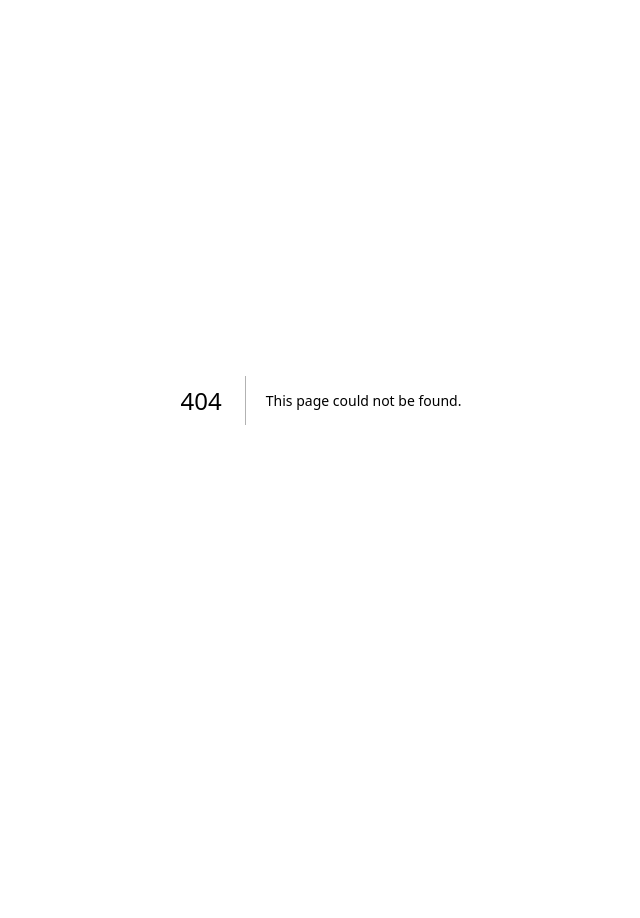
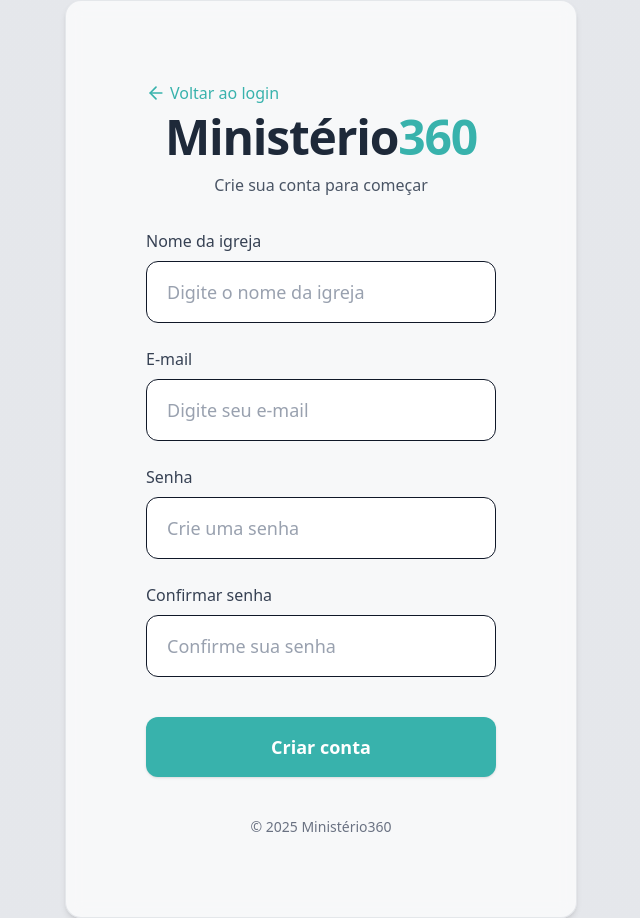
Before and after one commit to daniel-almeid/ministerio360, a Next.js app: page /register in a window 1280 px wide. Before the commit this address had no page. Shown: the whole page, without its empty margins (319-959 px from the left). Before the commit the page ends 800 px from the top, so only its background shows below. Built offline with nearby package versions, Linux system fonts and the light colour scheme.

Commit message:
Melhorias na tela de login e criação da tela de registro

```diff
--- a/app/(public)/login/page.tsx
+++ b/app/(public)/login/page.tsx
@@ -1,6 +1,6 @@
 'use client';
 
-import { useState } from 'react';
+import { useState, useEffect } from 'react';
 import { useRouter } from 'next/navigation';
 import { Loader2 } from 'lucide-react';
 
@@ -8,33 +8,58 @@
     const router = useRouter();
     const [email, setEmail] = useState('');
     const [password, setPassword] = useState('');
+    const [remember, setRemember] = useState(false);
     const [loading, setLoading] = useState(false);
     const [error, setError] = useState('');
+
+    useEffect(() => {
+        const savedEmail = localStorage.getItem('rememberedEmail');
+        if (savedEmail) {
+            setEmail(savedEmail);
+            setRemember(true);
+        }
+    }, []);
 
     async function handleLogin(e: React.FormEvent) {
         e.preventDefault();
         setError('');
         setLoading(true);
 
-        // Simula autenticação (aceita qualquer e-mail/senha)
-        await new Promise((resolve) => setTimeout(resolve, 800));
+        if (remember) {
+            localStorage.setItem('rememberedEmail', email);
+        } else {
+            localStorage.removeItem('rememberedEmail');
+        }
+
+        await new Promise((resolve) => setTimeout(resolve, 1200));
 
         if (email && password) {
-            router.push('/dashboard');
+            setTimeout(() => router.push('/dashboard'), 600);
         } else {
             setError('Informe e-mail e senha.');
+            setLoading(false);
         }
-
-        setLoading(false);
     }
 
     return (
-        <div className="min-h-screen flex items-center justify-center bg-linear-to-br from-gray-200 to-gray-200 px-6">
+        <div className="relative min-h-screen flex items-center justify-center bg-linear-to-br from-gray-200 to-gray-200 px-6 overflow-hidden">
+            {loading && (
+                <div className="absolute inset-0 bg-white/70 backdrop-blur-sm flex items-center justify-center z-50 animate-fadeIn">
+                    <div className="flex flex-col items-center space-y-4">
+                        <Loader2 className="animate-spin text-[#38B2AC] w-10 h-10" />
+                        <p className="text-gray-700 font-medium animate-pulse">
+                            Entrando...
+                        </p>
+                    </div>
+                </div>
+            )}
+
             <form
                 onSubmit={handleLogin}
-                className="w-full max-w-lg p-12 md:p-20 space-y-10 rounded-2xl bg-white/70 backdrop-blur-sm border border-gray-300/50 shadow-md"
+                className={`w-full max-w-lg p-12 md:p-20 space-y-10 rounded-2xl bg-white/70 backdrop-blur-sm border border-gray-300/50 shadow-md transition-all duration-300 ${loading ? 'opacity-60 pointer-events-none' : 'opacity-100'
+                    }`}
             >
-                {/* Logo / Título */}
+
                 <div className="text-center mb-8">
                     <h1 className="text-5xl font-extrabold text-gray-800 tracking-tight">
                         Ministério<span className="text-[#38B2AC]">360</span>
@@ -44,7 +69,6 @@
                     </p>
                 </div>
 
-                {/* Campos */}
                 <div className="space-y-6">
                     <div>
                         <label className="block text-base font-medium text-gray-700 mb-2">
@@ -73,6 +97,22 @@
                             required
                         />
                     </div>
+
+                    <div className="flex items-center space-x-3 mt-2">
+                        <input
+                            id="remember"
+                            type="checkbox"
+                            checked={remember}
+                            onChange={(e) => setRemember(e.target.checked)}
+                            className="w-5 h-5 accent-[#38B2AC] cursor-pointer"
+                        />
+                        <label
+                            htmlFor="remember"
+                            className="text-gray-700 select-none cursor-pointer"
+                        >
+                            Lembrar meus dados
+                        </label>
+                    </div>
                 </div>
 
                 {error && (
@@ -81,16 +121,34 @@
                     </p>
                 )}
 
-                {/* Botão */}
-                <button
-                    type="submit"
-                    disabled={loading}
-                    className="w-full flex items-center justify-center gap-2 bg-[#38B2AC] hover:bg-[#319795] text-white py-4 text-lg rounded-xl font-semibold transition-all duration-200 disabled:opacity-60 shadow-sm"
-                >
-                    {loading ? <Loader2 className="animate-spin h-6 w-6" /> : 'Entrar'}
-                </button>
+                <div className="space-y-4">
+                    <button
+                        type="submit"
+                        disabled={loading}
+                        className={`w-full flex items-center justify-center gap-2 text-white py-4 text-lg rounded-xl font-semibold transition-all duration-200 disabled:opacity-60 shadow-sm ${loading
+                                ? 'bg-linear-to-r from-[#38B2AC] to-[#319795] animate-pulse'
+                                : 'bg-[#38B2AC] hover:bg-[#319795]'
+                            }`}
+                    >
+                        {loading ? (
+                            <>
+                                <Loader2 className="animate-spin h-6 w-6" />
+                                Entrando...
+                            </>
+                        ) : (
+                            'Entrar'
+                        )}
+                    </button>
 
-                {/* Recuperação */}
+                    <button
+                        type="button"
+                        onClick={() => router.push('/register')}
+                        className="w-full flex items-center justify-center gap-2 border border-[#38B2AC] text-[#38B2AC] hover:bg-[#E6FFFA] py-4 text-lg rounded-xl font-semibold transition-all duration-200"
+                    >
+                        Criar conta
+                    </button>
+                </div>
+
                 <div className="text-center mt-6">
                     <button
                         type="button"
@@ -101,7 +159,6 @@
                     </button>
                 </div>
 
-                {/* Rodapé */}
                 <p className="text-center text-sm text-gray-500 mt-10">
                     © {new Date().getFullYear()} Ministério360
                 </p>
--- /dev/null
+++ b/app/(public)/register/page.tsx
@@ -0,0 +1,173 @@
+'use client';
+
+import { useState } from 'react';
+import { useRouter } from 'next/navigation';
+import { Loader2, ArrowLeft } from 'lucide-react';
+
+export default function RegisterPage() {
+    const router = useRouter();
+    const [name, setName] = useState('');
+    const [email, setEmail] = useState('');
+    const [password, setPassword] = useState('');
+    const [confirmPassword, setConfirmPassword] = useState('');
+    const [loading, setLoading] = useState(false);
+    const [error, setError] = useState('');
+    const [success, setSuccess] = useState(false);
+
+    async function handleRegister(e: React.FormEvent) {
+        e.preventDefault();
+        setError('');
+        setSuccess(false);
+
+        if (!name || !email || !password) {
+            setError('Preencha todos os campos obrigatórios.');
+            return;
+        }
+
+        if (password !== confirmPassword) {
+            setError('As senhas não coincidem.');
+            return;
+        }
+
+        setLoading(true);
+
+        await new Promise((resolve) => setTimeout(resolve, 1200));
+
+        setSuccess(true);
+
+        setTimeout(() => router.push('/'), 1500);
+
+        setLoading(false);
+    }
+
+    return (
+        <div className="relative min-h-screen flex items-center justify-center bg-linear-to-br from-gray-200 to-gray-200 px-6 overflow-hidden">
+            {loading && (
+                <div className="absolute inset-0 bg-white/70 backdrop-blur-sm flex items-center justify-center z-50 animate-fadeIn">
+                    <div className="flex flex-col items-center space-y-4">
+                        <Loader2 className="animate-spin text-[#38B2AC] w-10 h-10" />
+                        <p className="text-gray-700 font-medium animate-pulse">
+                            Criando conta...
+                        </p>
+                    </div>
+                </div>
+            )}
+
+            <form
+                onSubmit={handleRegister}
+                className={`w-full max-w-lg p-12 md:p-20 space-y-10 rounded-2xl bg-white/70 backdrop-blur-sm border border-gray-300/50 shadow-md transition-all duration-300 ${loading ? 'opacity-60 pointer-events-none' : 'opacity-100'
+                    }`}
+            >
+                <button
+                    type="button"
+                    onClick={() => router.push('/')}
+                    className="flex items-center text-[#38B2AC] hover:text-[#2C7A7B] transition-colors mb-2"
+                >
+                    <ArrowLeft className="w-5 h-5 mr-1" />
+                    Voltar ao login
+                </button>
+
+                <div className="text-center mb-8">
+                    <h1 className="text-5xl font-extrabold text-gray-800 tracking-tight">
+                        Ministério<span className="text-[#38B2AC]">360</span>
+                    </h1>
+                    <p className="text-gray-600 text-base mt-3">
+                        Crie sua conta para começar
+                    </p>
+                </div>
+
+                <div className="space-y-6">
+                    <div>
+                        <label className="block text-base font-medium text-gray-700 mb-2">
+                            Nome da igreja
+                        </label>
+                        <input
+                            type="text"
+                            value={name}
+                            onChange={(e) => setName(e.target.value)}
+                            className="w-full px-5 py-4 text-lg border rounded-xl text-gray-900 focus:outline-none focus:ring-2 focus:ring-[#38B2AC] focus:border-transparent placeholder-gray-400 bg-white/90"
+                            placeholder="Digite o nome da igreja"
+                            required
+                        />
+                    </div>
+
+                    <div>
+                        <label className="block text-base font-medium text-gray-700 mb-2">
+                            E-mail
+                        </label>
+                        <input
+                            type="email"
+                            value={email}
+                            onChange={(e) => setEmail(e.target.value)}
+                            className="w-full px-5 py-4 text-lg border rounded-xl text-gray-900 focus:outline-none focus:ring-2 focus:ring-[#38B2AC] focus:border-transparent placeholder-gray-400 bg-white/90"
+                            placeholder="Digite seu e-mail"
+                            required
+                        />
+                    </div>
+
+                    <div>
+                        <label className="block text-base font-medium text-gray-700 mb-2">
+                            Senha
+                        </label>
+                        <input
+                            type="password"
+                            value={password}
+                            onChange={(e) => setPassword(e.target.value)}
+                            className="w-full px-5 py-4 text-lg border rounded-xl text-gray-900 focus:outline-none focus:ring-2 focus:ring-[#38B2AC] focus:border-transparent placeholder-gray-400 bg-white/90"
+                            placeholder="Crie uma senha"
+                            required
+                        />
+                    </div>
+
+                    <div>
+                        <label className="block text-base font-medium text-gray-700 mb-2">
+                            Confirmar senha
+                        </label>
+                        <input
+                            type="password"
+                            value={confirmPassword}
+                            onChange={(e) => setConfirmPassword(e.target.value)}
+                            className="w-full px-5 py-4 text-lg border rounded-xl text-gray-900 focus:outline-none focus:ring-2 focus:ring-[#38B2AC] focus:border-transparent placeholder-gray-400 bg-white/90"
+                            placeholder="Confirme sua senha"
+                            required
+                        />
+                    </div>
+                </div>
+
+                {error && (
+                    <p className="text-base text-red-500 text-center font-medium mt-2">
+                        {error}
+                    </p>
+                )}
+
+                {success && (
+                    <p className="text-base text-green-600 text-center font-medium mt-2">
+                        Conta criada com sucesso! Redirecionando...
+                    </p>
+                )}
+
+                <button
+                    type="submit"
+                    disabled={loading}
+                    className={`w-full flex items-center justify-center gap-2 text-white py-4 text-lg rounded-xl font-semibold transition-all duration-200 disabled:opacity-60 shadow-sm ${loading
+                        ? 'bg-linear-to-r from-[#38B2AC] to-[#319795] animate-pulse'
+                        : 'bg-[#38B2AC] hover:bg-[#319795]'
+                        }`}
+                >
+                    {loading ? (
+                        <>
+                            <Loader2 className="animate-spin h-6 w-6" />
+                            Criando...
+                        </>
+                    ) : (
+                        'Criar conta'
+                    )}
+                </button>
+
+                <p className="text-center text-sm text-gray-500 mt-10">
+                    © {new Date().getFullYear()} Ministério360
+                </p>
+            </form>
+        </div>
+    );
+}
```
